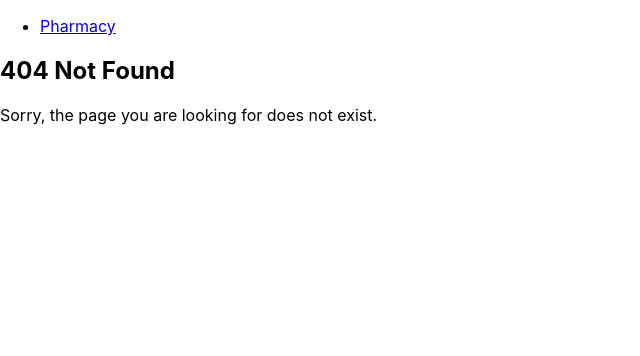
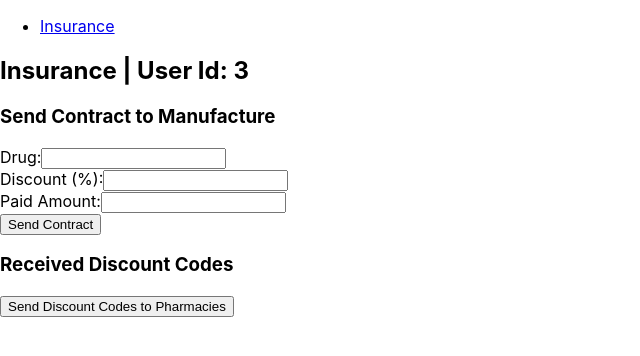
Before and after one commit to tbjag/supplyblockchain, a React (Create React App) app in the folder code/: page /insurance in a window 1280 px wide. Before the commit this address led to /not-found. Shown: the top 356 px of the page, without its empty margins (0-640 px from the left). Built offline with nearby package versions, Linux system fonts and the light colour scheme.

Commit message:
display user id

```diff
--- a/code/src/components/Insurance.js
+++ b/code/src/components/Insurance.js
@@ -1,4 +1,5 @@
 import React, { useState } from 'react';
+import config from '../config/config.json'
 
 const Insurance = () => {
   // State for contract form inputs
@@ -30,8 +31,7 @@ const Insurance = () => {
 
   return (
     <div>
-      <h2>Insurance</h2>
-      <p>Welcome to the insurance page!</p>
+      <h2>Insurance | User Id: {config.id}</h2>
 
       <div>
         <h3>Send Contract to Manufacture</h3>
--- a/code/src/components/Manufacture.js
+++ b/code/src/components/Manufacture.js
@@ -1,4 +1,5 @@
 import React, { useState } from 'react';
+import config from '../config/config.json'
 
 //TODO, add current contract drugs/discounts on them
 
@@ -42,8 +43,7 @@ const Manufacture = () => {
 
   return (
     <div>
-      <h2>Manufacture</h2>
-      <p>Welcome to the manufacture page!</p>
+      <h2>Manufacture | User Id: {config.id}</h2>
 
       <div>
         <h3>Incoming Requests</h3>
--- a/code/src/components/Pharmacy.js
+++ b/code/src/components/Pharmacy.js
@@ -1,5 +1,5 @@
 import React, { useState } from 'react';
-import blah from '../serverFunctions/test';
+import config from '../config/config.json'
 
 const Pharmacy = () => {
   // Fake inventory of drugs
@@ -26,8 +26,7 @@ const Pharmacy = () => {
 
   return (
     <div>
-      <h2>Pharmacy</h2>
-      <p>Welcome to the pharmacy page!</p>
+      <h2>Pharmacy | User Id: {config.id}</h2>
 
       <h3>Inventory</h3>
       <ul>
--- a/code/src/components/Wholesale.js
+++ b/code/src/components/Wholesale.js
@@ -1,5 +1,5 @@
 import React, { useState } from 'react';
-import Pharmacy from '../serverFunctions/test';
+import config from '../config/config.json'
 
 const Wholesale = () => {
   // Fake incoming requests of drugs
@@ -33,8 +33,7 @@ const Wholesale = () => {
 
   return (
     <div>
-      <h2>Wholesale</h2>
-      <p>Welcome to the wholesale page!</p>
+      <h2>Wholesale | User Id: {config.id}</h2>
 
       <div>
         <h3>Incoming Requests</h3>
--- a/code/src/config/config.json
+++ b/code/src/config/config.json
@@ -1,4 +1,4 @@
 {
-    "entity_type": "pharmacy",
-    "id": 1
+    "entity_type": "insurance",
+    "id": 3
 }
```
